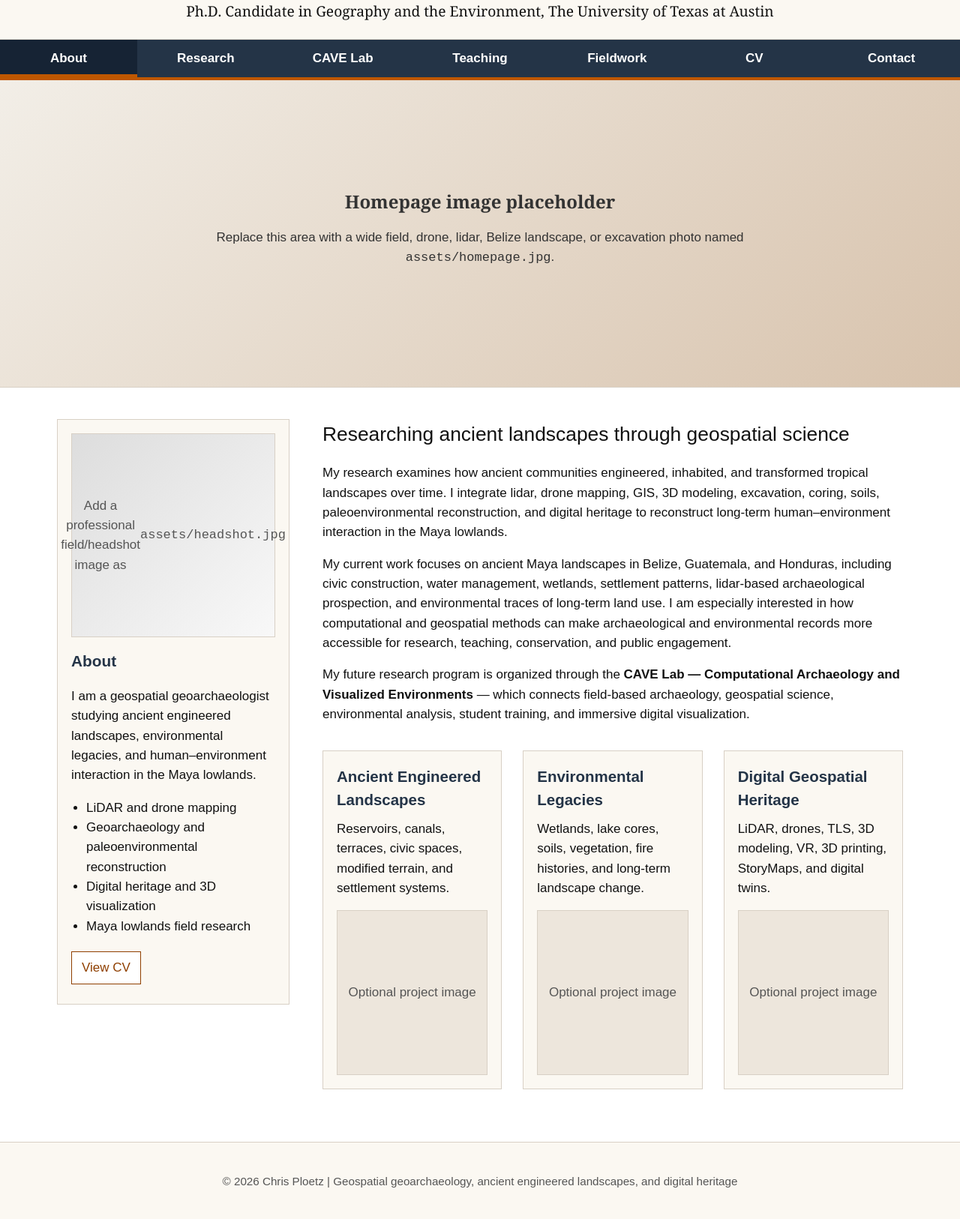
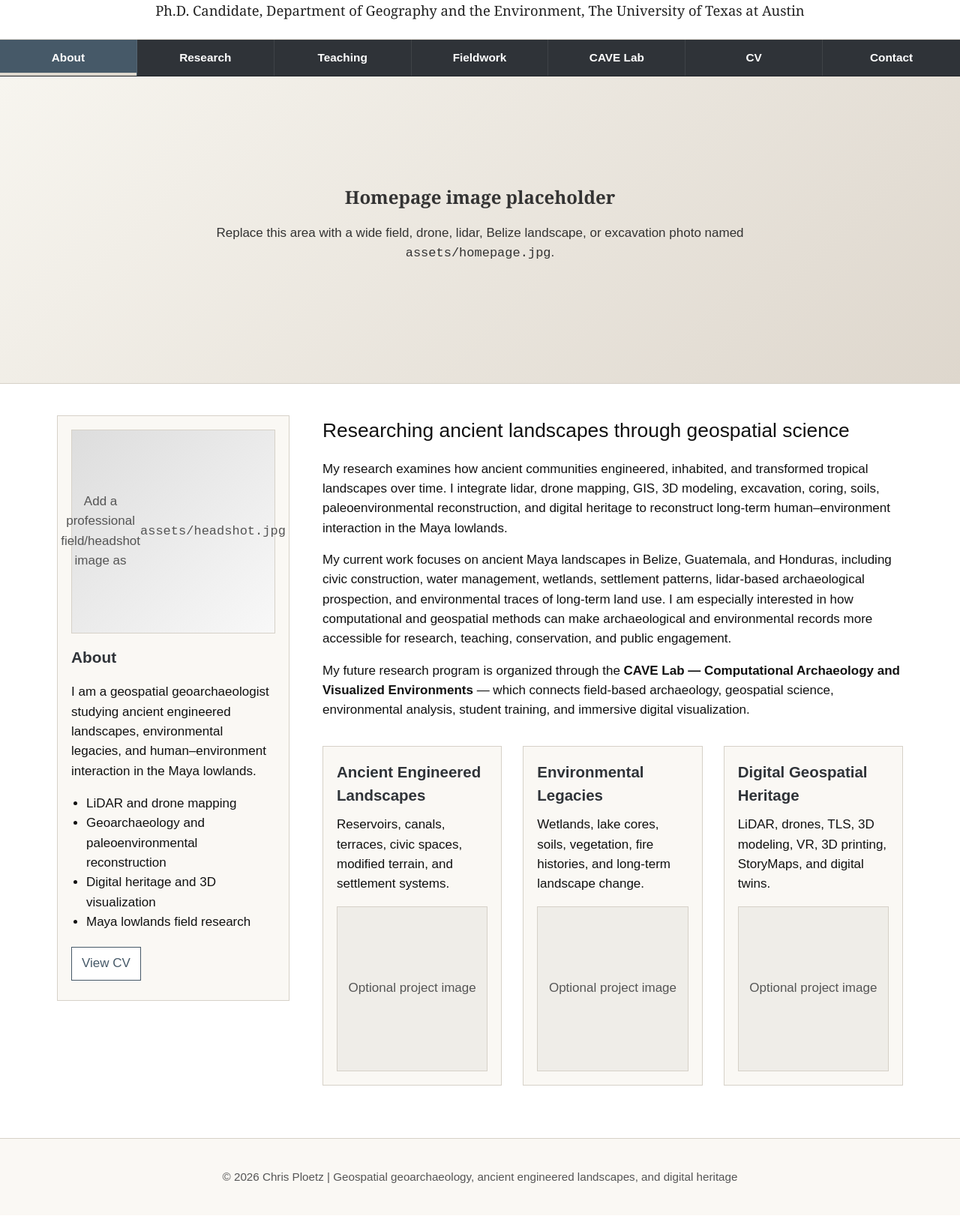
Before and after one commit to GeoPloetz/GeoPloetz.github.io, a plain HTML site: page index.html in a window 1280 px wide. Shown: the part 121-1747 px from the top of the page at 75% size. Drawn offline with Linux system fonts and the light colour scheme.

Commit message:
Add files via upload

```diff
--- a/assets/style.css
+++ b/assets/style.css
@@ -1,16 +1,16 @@
 :root {
-  --navy: #243447;
-  --navy-dark: #162334;
-  --burnt: #BF5700;
-  --burnt-dark: #8f3f00;
-  --cream: #fbf8f2;
+  --charcoal: #2f3338;
+  --charcoal-dark: #1f2328;
+  --bluegray: #5f7484;
+  --bluegray-dark: #465968;
+  --ivory: #faf8f4;
   --paper: #ffffff;
-  --soft: #f3eee6;
-  --tan: #e8d6bd;
-  --border: #d8d0c5;
+  --stone: #efede8;
+  --stone-dark: #ded8ce;
+  --border: #d6d1c8;
   --text: #111111;
   --muted: #555555;
-  --link: #8f3f00;
+  --link: #3f6174;
 }
 
 * {
@@ -28,8 +28,8 @@ body {
 
 .site-header {
   text-align: center;
-  padding: 30px 16px 22px;
-  background: var(--cream);
+  padding: 31px 16px 23px;
+  background: var(--paper);
   border-bottom: 1px solid var(--border);
 }
 
@@ -37,42 +37,50 @@ body {
   font-family: Georgia, "Times New Roman", serif;
   font-weight: 500;
   font-size: clamp(2.2rem, 4vw, 3.2rem);
-  margin: 0 0 12px;
+  margin: 0 0 11px;
+  letter-spacing: .01em;
 }
 
 .site-header .subtitle {
   font-family: Georgia, "Times New Roman", serif;
-  font-size: 1.2rem;
+  font-size: 1.15rem;
   margin: 0;
+  color: #222;
 }
 
 .navbar {
   display: grid;
-  grid-template-columns: repeat(7, 1fr);
-  background: var(--navy);
-  border-bottom: 4px solid var(--burnt);
+  grid-template-columns: repeat(7, minmax(0, 1fr));
+  background: var(--charcoal);
+  border-bottom: 1px solid var(--charcoal-dark);
 }
 
 .navbar a {
-  color: white;
+  color: #fff;
   text-decoration: none;
   text-align: center;
-  padding: 12px 8px;
+  padding: 12px 6px;
   display: block;
   font-weight: 700;
   white-space: nowrap;
+  font-size: 0.96rem;
+  border-right: 1px solid rgba(255,255,255,.08);
+}
+
+.navbar a:last-child {
+  border-right: none;
 }
 
 .navbar a:hover,
 .navbar a.active {
-  background: var(--navy-dark);
-  box-shadow: inset 0 -4px 0 var(--burnt);
+  background: var(--bluegray-dark);
+  box-shadow: inset 0 -4px 0 var(--stone-dark);
 }
 
 .hero {
   width: 100%;
   min-height: 410px;
-  background: linear-gradient(135deg, #f2eee7, #d8c3ad);
+  background: linear-gradient(135deg, #f7f5ef, #ded7cd);
   display: flex;
   align-items: center;
   justify-content: center;
@@ -119,7 +127,7 @@ body {
 
 .profile-card {
   border: 1px solid var(--border);
-  background: var(--cream);
+  background: var(--ivory);
   padding: 18px;
 }
 
@@ -147,7 +155,7 @@ body {
 .profile-card h2 {
   margin-top: 0;
   font-size: 1.3rem;
-  color: var(--navy);
+  color: var(--charcoal);
 }
 
 .profile-card ul {
@@ -176,7 +184,7 @@ body {
 
 .feature {
   border: 1px solid var(--border);
-  background: var(--cream);
+  background: var(--ivory);
   padding: 18px;
   display: flex;
   flex-direction: column;
@@ -186,7 +194,7 @@ body {
   font-size: 1.28rem;
   font-weight: 600;
   margin: 0 0 10px;
-  color: var(--navy);
+  color: var(--charcoal);
 }
 
 .feature p {
@@ -204,7 +212,7 @@ body {
   height: 220px;
   object-fit: cover;
   border: 1px solid var(--border);
-  background: var(--soft);
+  background: var(--stone);
   margin-top: 12px;
 }
 
@@ -212,7 +220,7 @@ body {
   width: 100%;
   height: 220px;
   border: 1px solid var(--border);
-  background: #ede6dc;
+  background: var(--stone);
   display: flex;
   align-items: center;
   justify-content: center;
@@ -245,7 +253,7 @@ body {
 .project-card,
 .course-card,
 .field-card {
-  background: var(--cream);
+  background: var(--ivory);
   border: 1px solid var(--border);
   padding: 18px;
   display: flex;
@@ -255,7 +263,7 @@ body {
 .course-card h2,
 .project-card h2,
 .field-card h2 {
-  background: var(--tan);
+  background: var(--stone-dark);
   margin: -18px -18px 16px;
   padding: 18px;
   border-bottom: 1px solid var(--border);
@@ -280,8 +288,8 @@ body {
 
 .button {
   display: inline-block;
-  border: 1px solid var(--burnt-dark);
-  color: var(--burnt-dark);
+  border: 1px solid var(--bluegray-dark);
+  color: var(--bluegray-dark);
   padding: 8px 13px;
   text-decoration: none;
   margin: 0 8px 8px 0;
@@ -289,7 +297,7 @@ body {
 }
 
 .button:hover {
-  background: var(--soft);
+  background: var(--stone);
 }
 
 .cv-page {
@@ -303,7 +311,7 @@ body {
 .cv-entry h3 {
   margin: 0 0 5px;
   font-size: 1.1rem;
-  color: var(--navy);
+  color: var(--charcoal);
 }
 
 .cv-section {
@@ -324,23 +332,29 @@ body {
   text-align: center;
   padding: 24px 16px;
   font-size: .95rem;
-  background: var(--cream);
+  background: var(--ivory);
 }
 
 .note {
-  background: #fff8e8;
-  border: 1px solid #e5d4a8;
+  background: #f4f1ea;
+  border: 1px solid var(--border);
   padding: 14px;
-  color: #4a412d;
+  color: #333;
 }
 
 a {
   color: var(--link);
 }
 
-@media (max-width: 920px) {
+@media (max-width: 980px) {
   .navbar {
-    grid-template-columns: repeat(2, 1fr);
+    grid-template-columns: repeat(4, minmax(0, 1fr));
+  }
+}
+
+@media (max-width: 720px) {
+  .navbar {
+    grid-template-columns: repeat(2, minmax(0, 1fr));
   }
   .home-grid,
   .three-col,
--- a/index.html
+++ b/index.html
@@ -10,14 +10,14 @@
 <body>
 <header class="site-header">
   <h1>Chris Ploetz</h1>
-  <p class="subtitle">Ph.D. Candidate in Geography and the Environment, The University of Texas at Austin</p>
+  <p class="subtitle">Ph.D. Candidate, Department of Geography and the Environment, The University of Texas at Austin</p>
 </header>
 <nav class="navbar">
 <a href="index.html" class="active">About</a>
 <a href="research.html" class="">Research</a>
-<a href="cave-lab.html" class="">CAVE Lab</a>
 <a href="teaching.html" class="">Teaching</a>
 <a href="fieldwork.html" class="">Fieldwork</a>
+<a href="cave-lab.html" class="">CAVE Lab</a>
 <a href="cv.html" class="">CV</a>
 <a href="contact.html" class="">Contact</a>
 </nav>
```
Also changed, not shown: cave-lab.html (+2 -2 lines), contact.html (+2 -2 lines), cv.html (+2 -2 lines), fieldwork.html (+2 -2 lines), research.html (+2 -2 lines), teaching.html (+2 -2 lines), 1 other file.
